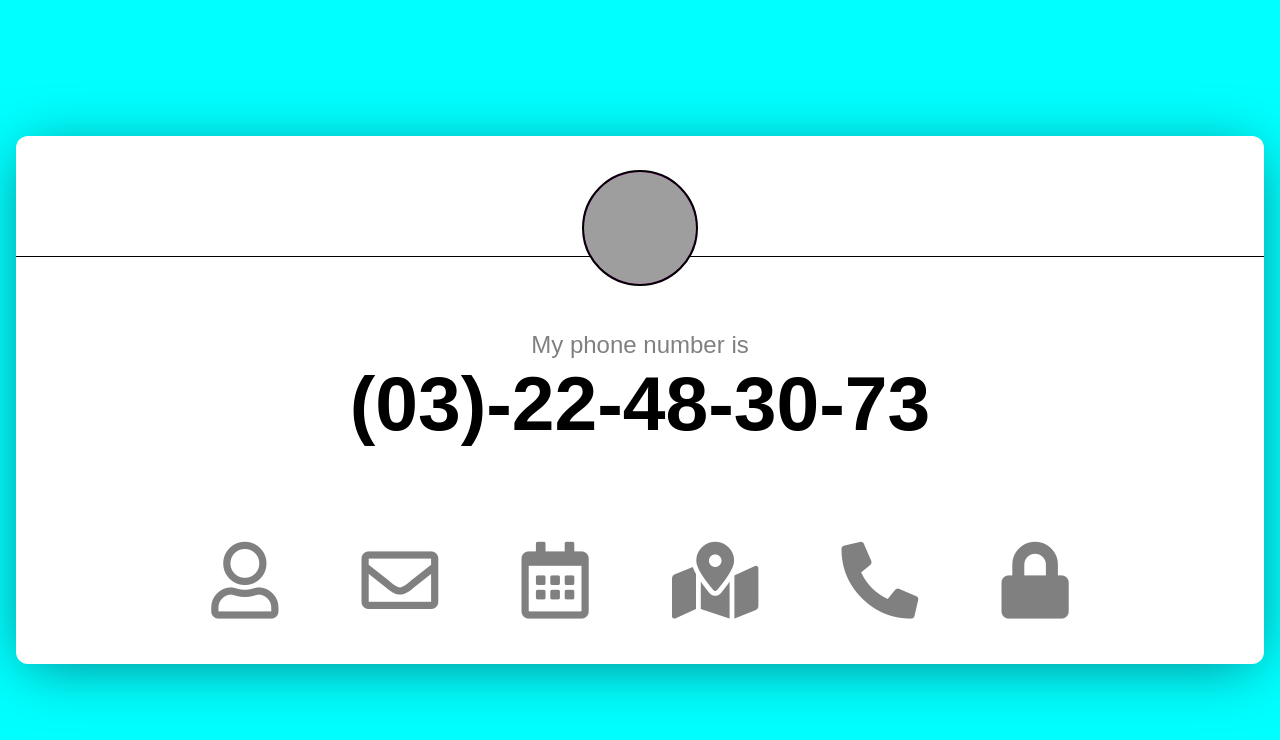
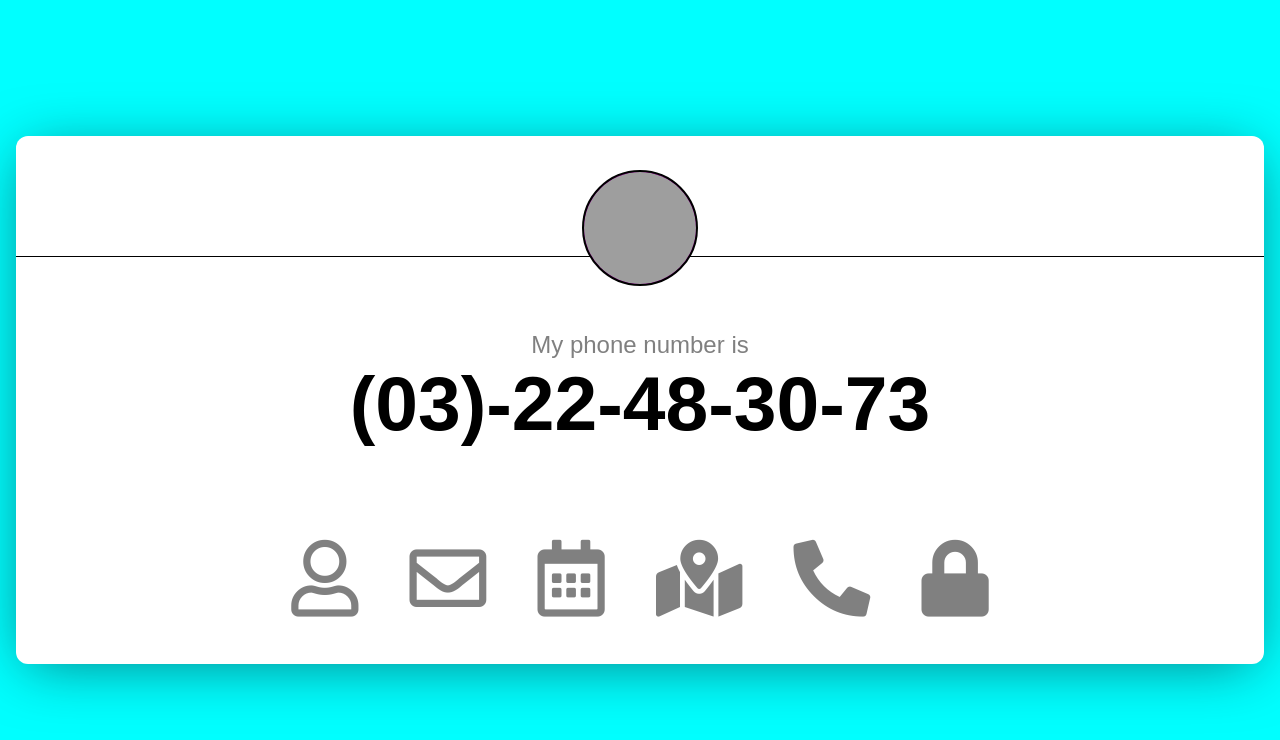
Before and after one commit to netalex/demoPortfolioReact, a React (Create React App) app: page / in a window 1280 px wide. Shown: the top 740 px of the page. Built offline with nearby package versions, Linux system fonts and the light colour scheme; grey boxes are pictures that could not be loaded.

Commit message:
added button bar , and button component.

```diff
--- /dev/null
+++ b/src/components/UI/card/iconButton/IconButton.js
@@ -0,0 +1,10 @@
+import styles from './IconButton.module.css'
+const IconButton = (props) => {
+    return (
+        <div className={`${styles.button} b${props.i}`}>
+            <div className={styles.arrow} />
+            <i className={`${styles.i} ${props.iconName}`} />
+          </div>
+    );
+}
+export default IconButton;
--- /dev/null
+++ b/src/components/UI/card/iconButton/IconButton.module.css
@@ -0,0 +1,24 @@
+.button {
+  display: flex;
+  flex-direction: column;
+  align-items: center;
+  justify-content: center;
+}
+
+.button .i {
+  color: gray;
+  padding-top: 1vh;
+  padding-bottom: 0;
+  padding-left: 1vw;
+  padding-right: 1vw;
+  font-size: 6vw;
+}
+
+.arrow {
+  visibility: hidden;
+  width: 0;
+  height: 0;
+  border-left: 1vw solid transparent;
+  border-right: 1vw solid transparent;
+  border-bottom: 1vw solid green;
+}
--- a/src/components/buttonBar/ButtonBar.js
+++ b/src/components/buttonBar/ButtonBar.js
@@ -1,28 +1,22 @@
-import styles from './ButtonBar.module.css';
-import globals from '../../App.module.css'
+import styles from "./ButtonBar.module.css";
+import IconButton from "../UI/card/iconButton/IconButton";
 
 const ButtonBar = () => {
+  const iconNames = [
+    "far fa-user",
+    "far fa-envelope",
+    "far fa-calendar-alt",
+    "fas fa-map-marked-alt",
+    "fas fa-phone-alt",
+    "fas fa-lock"
+  ];
   return (
     <div className={styles.button_section}>
-
-      <div className={`${styles.button_bar} ${globals.centered_section}`}>
-        <div className={`${styles.button} b1 ${globals.centered_section}`}>
-          <i className="far fa-user"></i>
-        </div>
-        <div className={`${styles.button} b2 ${globals.centered_section}`}>
-          <i className="far fa-envelope"></i>
-        </div>
-        <div className={`${styles.button} b3 ${globals.centered_section}`}>
-          <i className="far fa-calendar-alt"></i>
-        </div>
-        <div className={`${styles.button} b4 ${globals.centered_section}`}>
-          <i className="fas fa-map-marked-alt"></i>
-        </div>
-        <div className={`${styles.button} b5 ${globals.centered_section}`}>
-          <i className="fas fa-phone-alt"></i>
-        </div>
-        <div className={`${styles.button} b6 ${globals.centered_section}`}>
-          <i className="fas fa-lock"></i>
+      <div className={styles.button_bar}>
+        <div className={styles.buttons}>
+          {iconNames.map((iconName, idx) => {
+            return <IconButton key={idx} i={idx} iconName={iconName} />;
+          })}
         </div>
       </div>
     </div>
--- a/src/components/buttonBar/ButtonBar.module.css
+++ b/src/components/buttonBar/ButtonBar.module.css
@@ -1,15 +1,17 @@
 .button_section {
     height: 15vh;
+    display: flex;
+    justify-content: center;
+    flex-wrap: wrap;
 }
 
 .button_bar {
-    height: 100%;
-    flex-direction: row;
+    width: 60%;
+}
+
+.buttons {
+    display: flex;
+    align-items: center;
+    justify-content: space-around;
     flex-wrap: wrap;
-    justify-content: space-around;
-    margin: 0 12vw;
 }
-.button {
-    font-size: 6vw;
-    color: gray;
-}
```
